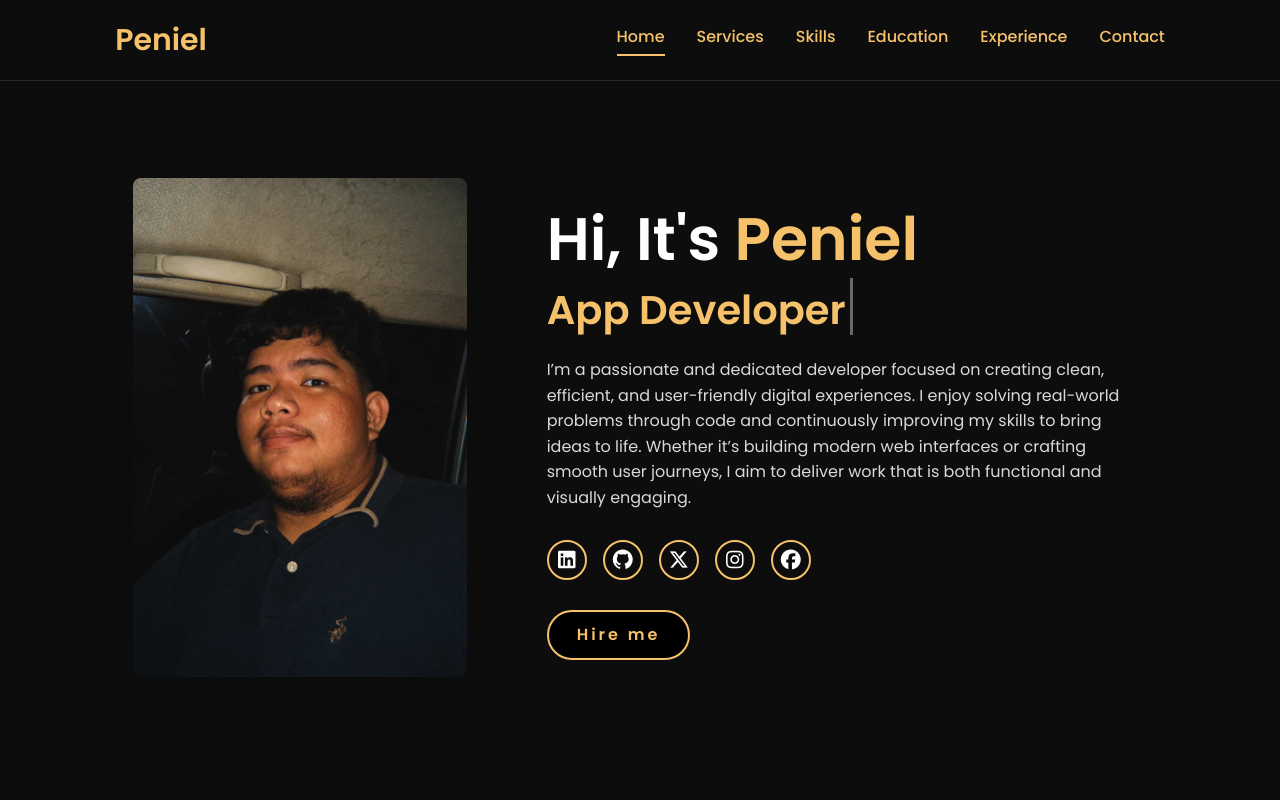
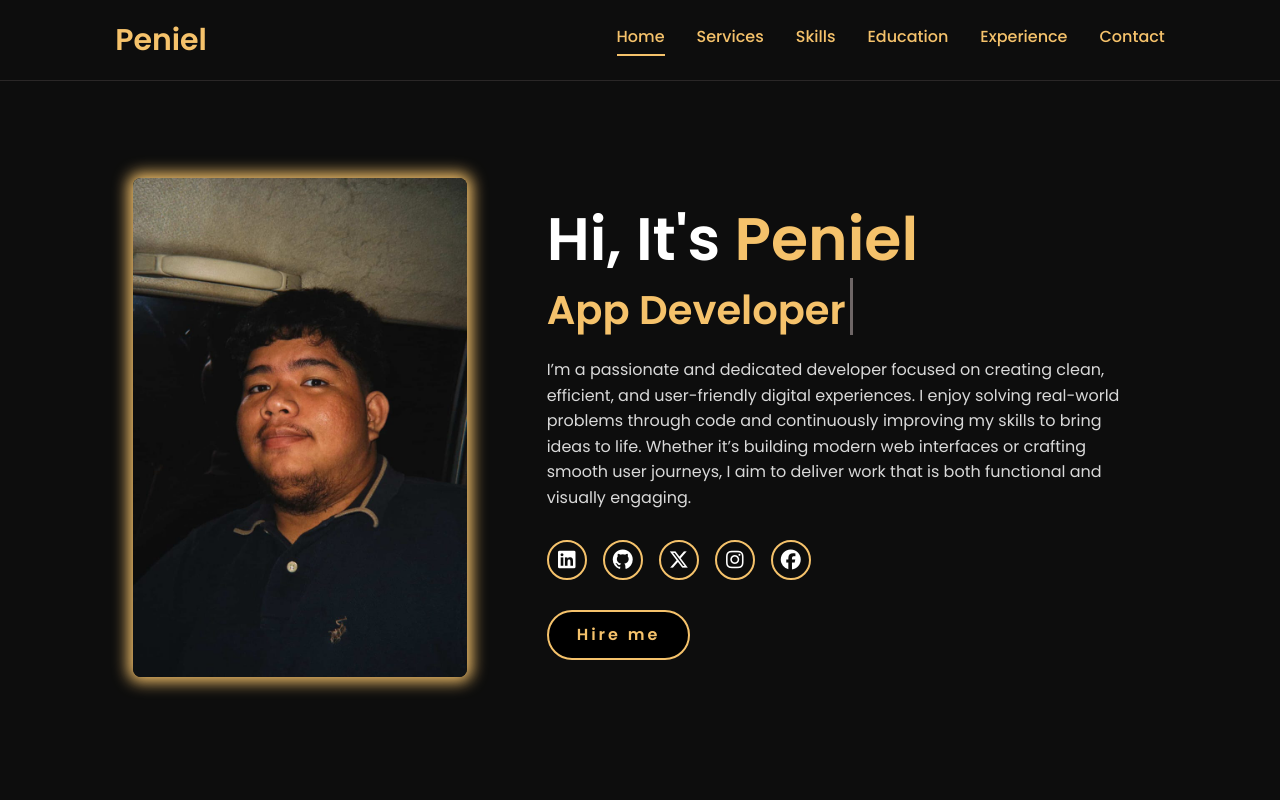
Before and after one commit to penyelg/penielmgarcia-website, a React (Vite) app: page / in a window 1280 px wide. Shown: the top 800 px of the page. Built offline with nearby package versions, Linux system fonts and the light colour scheme.

Commit message:
initial commit

```diff
--- a/src/components/homepage.jsx
+++ b/src/components/homepage.jsx
@@ -101,7 +101,10 @@ export default function HomePage() {
                 maxHeight: '500px',
                 objectFit: 'cover',
                 borderRadius: '8px',
-                boxShadow: '0 4px 6px rgba(0, 0, 0, 0.1)'
+                boxShadow: '0 0 15px 5px hsl(38, 87%, 69%)',
+                transition: 'box-shadow 0.3s ease-in-out',
+                position: 'relative',
+                zIndex: 1
               }}
             />
           </picture>
```
